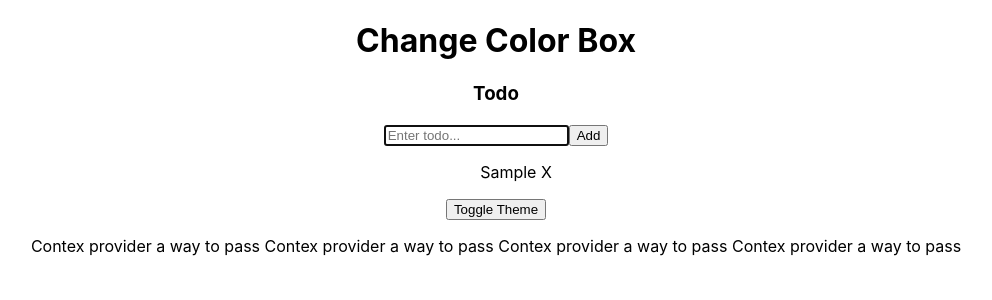
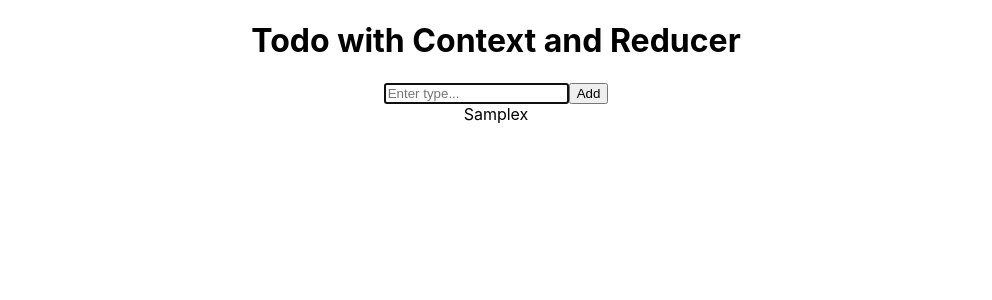
Before and after one commit to mrcuong1206/react-test, a React (Create React App) app: page / in a window 1280 px wide. Both pictures are taken after typing "Sample" into the empty fields and a click on the button "Add". Shown: the top 300 px of the page, without its empty margins (144-1136 px from the left). Built offline with nearby package versions, Linux system fonts and the light colour scheme.

Commit message:
context-reducer-todo

```diff
--- a/src/App.js
+++ b/src/App.js
@@ -1,26 +1,61 @@
-import { React } from "react";
+import { React, useRef } from "react";
 import "./App.css";
 // import YoutubeList from "./Components/Youtube/YoutubeList";
 // import ColorBox from "./Components/ChangeColorBox/ColorBox.js";
 // import Counter from "./Components/Count/Counter";
 // import CounterUseRef from "./Components/CountUseRef/CounterUseRef";
 // import Reducer from "./Components/Reducer/Reducer";
-import NewReducer from "./Components/Reducer/NewReducer";
-import Context from "./Components/context/Context";
+// import NewReducer from "./Components/Reducer/NewReducer";
+// import Context from "./Components/context/Context";
+import { useStore, actions } from "./store";
 
 const App = () => {
   // const name = "ReyC";
+  const [state, dispatch] = useStore();
+  const { todos, todoInput } = state;
+  const inputRef = useRef();
+
+  const handleAdd = () => {
+    dispatch(actions.addTodo(todoInput));
+    dispatch(actions.setTodoInput(""));
+    inputRef.current.focus();
+  };
+  const handleDel = (index) => {
+    dispatch(actions.delTodo(index));
+  };
 
   return (
     <div className="app">
       {/* <YoutubeList>{name}</YoutubeList> */}
-      <h1>Change Color Box</h1>
+      {/* <h1>Change Color Box</h1> */}
       {/* <ColorBox />
       <Counter />
       <CounterUseRef />
       <Reducer /> */}
-      <NewReducer />
-      <Context />
+      {/* <NewReducer />
+      <Context /> */}
+      <h1>Todo with Context and Reducer</h1>
+      <input
+        placeholder="Enter type..."
+        value={todoInput}
+        onChange={(e) => {
+          dispatch(actions.setTodoInput(e.target.value));
+        }}
+        ref={inputRef}
+      ></input>
+      <button onClick={handleAdd}>Add</button>
+      {todos.map((todo, index) => (
+        <li key={index}>
+          {todo}
+          <span
+            onClick={() => {
+              handleDel(index);
+            }}
+          >
+            x
+          </span>
+        </li>
+      ))}
     </div>
   );
 };
--- /dev/null
+++ b/src/store/Context.js
@@ -0,0 +1,6 @@
+// 1
+import { createContext } from "react";
+
+const Context = createContext();
+
+export default Context;
--- /dev/null
+++ b/src/store/Provider.js
@@ -0,0 +1,14 @@
+// 2
+import Context from "./Context";
+import { useReducer } from "react";
+import reducer, { initState } from "./reducer";
+import logger from "./logger";
+const Provider = ({ children }) => {
+  const [state, dispatch] = useReducer(logger(reducer), initState);
+
+  return (
+    <Context.Provider value={[state, dispatch]}>{children}</Context.Provider>
+  );
+};
+
+export default Provider;
--- /dev/null
+++ b/src/store/actions.js
@@ -0,0 +1,14 @@
+import { SET_TODO_INPUT, ADD_TODO, DEL_TODO } from "./constants";
+
+export const setTodoInput = (payload) => ({
+  type: SET_TODO_INPUT,
+  payload,
+});
+export const addTodo = (payload) => ({
+  type: ADD_TODO,
+  payload,
+});
+export const delTodo = (payload) => ({
+  type: DEL_TODO,
+  payload,
+});
--- /dev/null
+++ b/src/store/constants.js
@@ -0,0 +1,3 @@
+export const SET_TODO_INPUT = "set_todo_input";
+export const ADD_TODO = "add_todo";
+export const DEL_TODO = "del_todo";
--- /dev/null
+++ b/src/store/hooks.js
@@ -0,0 +1,8 @@
+import { useContext } from "react";
+import Context from "./Context";
+
+export const useStore = () => {
+  const [state, dispatch] = useContext(Context);
+  return [state, dispatch];
+  // return useContext(Context)
+};
--- /dev/null
+++ b/src/store/index.js
@@ -0,0 +1,6 @@
+// 4
+export { default as StoreProvider } from "./Provider";
+export { default as StoreContext } from "./Context";
+
+export * from "./hooks";
+export * as actions from "./actions.js";
--- /dev/null
+++ b/src/store/logger.js
@@ -0,0 +1,14 @@
+const logger = (reducer) => {
+  return (prevState, action) => {
+    console.group(action.type);
+    console.log("Prev State: ", prevState);
+
+    const nextState = reducer(prevState, action);
+
+    console.log("Next state: ", nextState);
+    console.groupEnd();
+    return nextState;
+  };
+};
+
+export default logger;
--- /dev/null
+++ b/src/store/reducer.js
@@ -0,0 +1,31 @@
+//
+import { ADD_TODO, DEL_TODO, SET_TODO_INPUT } from "./constants";
+const initState = {
+  todos: [],
+  todoInput: "",
+};
+
+const reducer = (state, action) => {
+  switch (action.type) {
+    case SET_TODO_INPUT:
+      return {
+        ...state,
+        todoInput: action.payload,
+      };
+    case ADD_TODO:
+      return {
+        ...state,
+        todos: [...state.todos, action.payload],
+      };
+    case DEL_TODO:
+      return {
+        ...state,
+        todos: state.todos.filter((_, index) => index !== action.payload),
+      };
+    default:
+      throw new Error("Invalid action.");
+  }
+};
+
+export { initState };
+export default reducer;
```
Also changed, not shown: src/index.js (+6 -3 lines).
